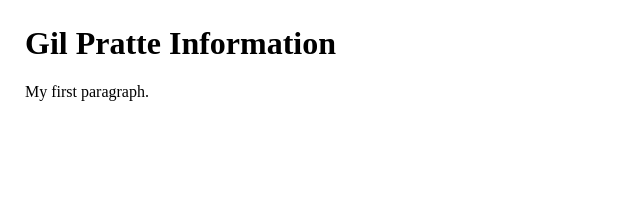
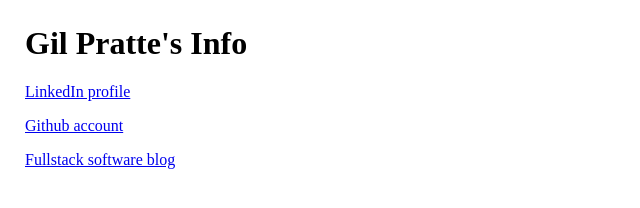
Before and after one commit to gpratte/me, a plain HTML site: page index.html in a window 1280 px wide. Shown: the whole page, without its empty margins (0-640 px from the left). Drawn offline with Linux system fonts and the light colour scheme.

Commit message:
href links

```diff
--- a/index.html
+++ b/index.html
@@ -5,8 +5,16 @@
  </head>
 <body style="margin: 25px;">
 
-<h1>Gil Pratte Information</h1>
-<p>My first paragraph.</p>
+<h1>Gil Pratte's Info</h1>
 
+<p>
+  <a href="https://linkedin.com/in/gil-pratte">LinkedIn profile</a>
+</p>
+<p>
+  <a href="https://github.com/gpratte">Github account</a>
+</p>
+<p>
+  <a href="http://fullstacksoftware.blog/">Fullstack software blog</a>
+</p>
 </body>
 </html>
```
